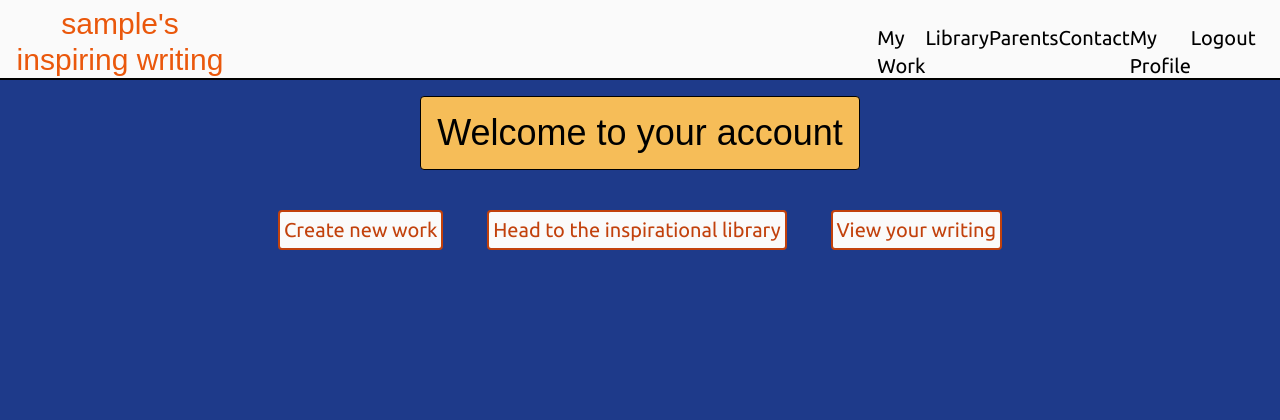
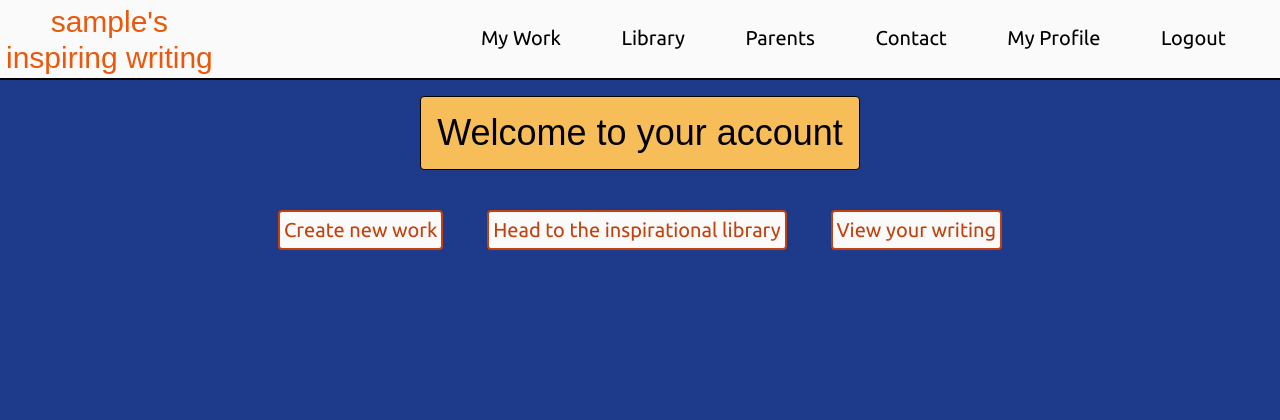
Before and after one commit to GeorginaCarlisle/inspiring-young-writers, a Django app: page /account/account_home/ in a window 1280 px wide. Shown: the top 420 px of the page. Run offline with Django 3.2, Linux system fonts and the light colour scheme; the visitor is signed in with stand-in values (Sample User, id 1); parts of the project's set-up code (start-up, migrations or seed data) failed here and were passed over; some libraries are stand-ins or nearby versions; some web fonts are replaced.

Commit message:
FIX: Styling for account_header

```diff
--- a/static/src/output.css
+++ b/static/src/output.css
@@ -712,21 +700,17 @@ video {
   width: 20rem;
 }
 
-.w-full {
-  width: 100%;
-}
-
 .w-fit {
   width: -moz-fit-content;
   width: fit-content;
 }
 
+.w-full {
+  width: 100%;
+}
+
 .max-w-sm {
   max-width: 24rem;
-}
-
-.max-w-screen-md {
-  max-width: 768px;
 }
 
 .grow {
@@ -747,6 +731,10 @@ video {
 
 .items-center {
   align-items: center;
+}
+
+.justify-start {
+  justify-content: flex-start;
 }
 
 .justify-center {
@@ -960,6 +943,10 @@ video {
 }
 
 @media (min-width: 640px) {
+  .sm\:col-span-2 {
+    grid-column: span 2 / span 2;
+  }
+
   .sm\:mb-4 {
     margin-bottom: 1rem;
   }
@@ -987,16 +974,19 @@ video {
   .sm\:flex-row {
     flex-direction: row;
   }
-
-  .sm\:text-xl {
-    font-size: 1.25rem;
-    line-height: 1.75rem;
-  }
 }
 
 @media (min-width: 768px) {
   .md\:col-span-1 {
     grid-column: span 1 / span 1;
+  }
+
+  .md\:col-span-3 {
+    grid-column: span 3 / span 3;
+  }
+
+  .md\:col-span-4 {
+    grid-column: span 4 / span 4;
   }
 
   .md\:m-auto {
@@ -1019,16 +1009,12 @@ video {
     max-width: 768px;
   }
 
-  .md\:max-w-screen-lg {
-    max-width: 1024px;
-  }
-
   .md\:grid-cols-5 {
     grid-template-columns: repeat(5, minmax(0, 1fr));
   }
 
-  .md\:flex-row {
-    flex-direction: row;
+  .md\:grid-cols-6 {
+    grid-template-columns: repeat(6, minmax(0, 1fr));
   }
 
   .md\:text-2xl {
@@ -1077,6 +1063,20 @@ video {
     padding: 1.5rem;
   }
 
+  .lg\:p-1 {
+    padding: 0.25rem;
+  }
+
+  .lg\:px-1 {
+    padding-left: 0.25rem;
+    padding-right: 0.25rem;
+  }
+
+  .lg\:py-1 {
+    padding-top: 0.25rem;
+    padding-bottom: 0.25rem;
+  }
+
   .lg\:text-3xl {
     font-size: 1.875rem;
     line-height: 2.25rem;
@@ -1089,6 +1089,10 @@ video {
 }
 
 @media (min-width: 1280px) {
+  .xl\:col-span-1 {
+    grid-column: span 1 / span 1;
+  }
+
   .xl\:col-span-2 {
     grid-column: span 2 / span 2;
   }
--- a/tailwind.config.js
+++ b/tailwind.config.js
@@ -10,7 +10,7 @@ module.exports = {
         './templates/500.html',
         './templates/hero.html',
         './users/templates/signup.html',
-        './templates/account_header',
+        './templates/account_header.html',
         './account/templates/account_home.html',
         './users/templates/login.html',
         './users/templates/logout.html',
--- a/templates/account_header.html
+++ b/templates/account_header.html
@@ -2,11 +2,11 @@
 
 <header>
   <div
-    class="fixed top-0 z-10 grid grid-cols-4 md:grid-cols-5 xl:grid-cols-6 h-16 lg:h-20 w-full border-b-2 border-black bg-zinc-50"
+    class="fixed top-0 z-10 grid grid-cols-4 md:grid-cols-6 xl:grid-cols-6 h-16 lg:h-20 w-full border-b-2 border-black bg-zinc-50"
   >
     <!-- Logo -->
-    <div class="w-40 lg:w-60 col-span-3 sm:col-span-2">
-      <div class="p-1.5">
+    <div class="flex justify-start col-span-3 sm:col-span-2">
+      <div class="p-1.5 lg:py-1">
         <a
           class="inline-block text-center w-full font-title text-2xl lg:text-3xl leading-none text-orange-600 hover:text-black hover:cursor-pointer"
           href="{% url 'account_home' %}"
@@ -14,18 +14,15 @@
         >
           <!-- User specific logo title -->
           {% if user.username %}
-          <span>{{ user.username }}'s inspiring</span>
-          <span>writing</span>
+          <p>{{ user.username }}'s</p>
+          <p>inspiring writing</p>
           {% endif %}
         </a>
       </div>
     </div>
 
-    <!-- Additional space between logo and nav for larger screens-->
-    <div class="xl:col-span-1"></div>
-
     <!-- Navigation-->
-    <nav class="col-span-1 md:col-span-3 p-5 lg:p-6 font-body">
+    <nav class="col-span-1 md:col-span-4 p-5 lg:p-6 font-body">
       <!-- Desktop Navigation -->
       <ul class="hidden md:flex flex-row justify-around lg:text-xl">
         <li class="hover:font-bold hover:cursor-pointer">
```
Also changed, not shown: other parts of static/src/output.css (+20 -37 lines).
